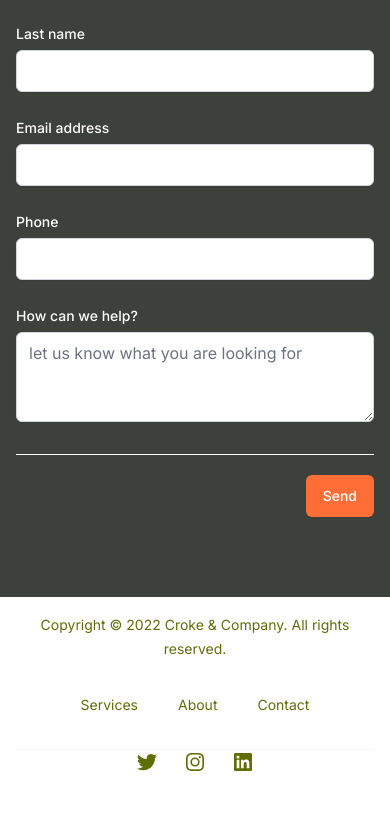
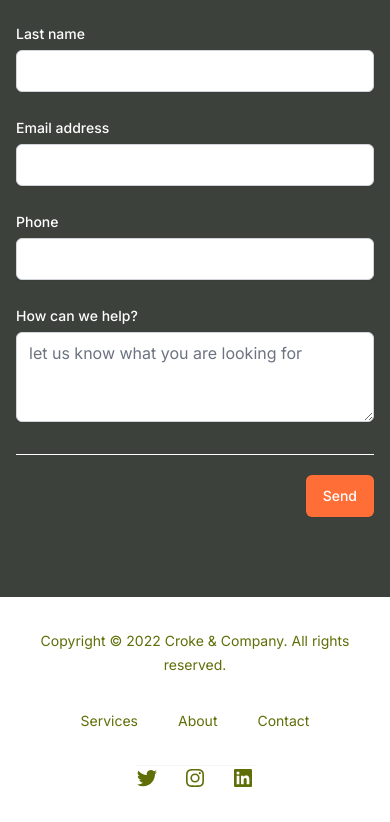
Before and after one commit to pc45/crokebrothers, a Next.js app: page / in a window 390 px wide. Shown: the part 2864-3686 px from the top of the page. Before the commit the page ends 3654 px from the top, so only its background shows below. Built offline with nearby package versions, Linux system fonts and the light colour scheme.

Commit message:
footer layout fixes desktop and mobile

```diff
--- a/src/components/Footer.jsx
+++ b/src/components/Footer.jsx
@@ -4,15 +4,15 @@ import { Container } from '@/components/Container'
 export function Footer() {
   return (
     <footer>
-      <Container className="flex flex-col space-y-8 md:grid md:grid-cols-3 md:gap-x-3 justify-center py-4 ">
+      <Container className="flex flex-col space-y-8 md:grid md:grid-cols-3 md:gap-x-3 md:space-y-0 justify-center items-center py-8 ">
         <div>
-          <p className="text-sm text-croke sm:mt-0 text-center">
+          <p className="text-sm text-croke text-center">
             Copyright &copy; {new Date().getFullYear()} Croke &amp; Company. All rights
             reserved.
           </p>
         </div>
-        <div>
-          <nav className="text-sm" aria-label="quick links">
+
+        <nav className="text-sm" aria-label="quick links">
             <ul className="flex justify-center space-x-6">
               <li>
                 <Link href="#services">
@@ -37,7 +37,7 @@ export function Footer() {
               </li>
             </ul>
           </nav>
-        </div>
+
         <div className=" text-center border-t border-slate-400/10 sm:flex-row-reverse sm:justify-between">
           <div className="flex justify-center space-x-6">
             <Link href="#">
```
